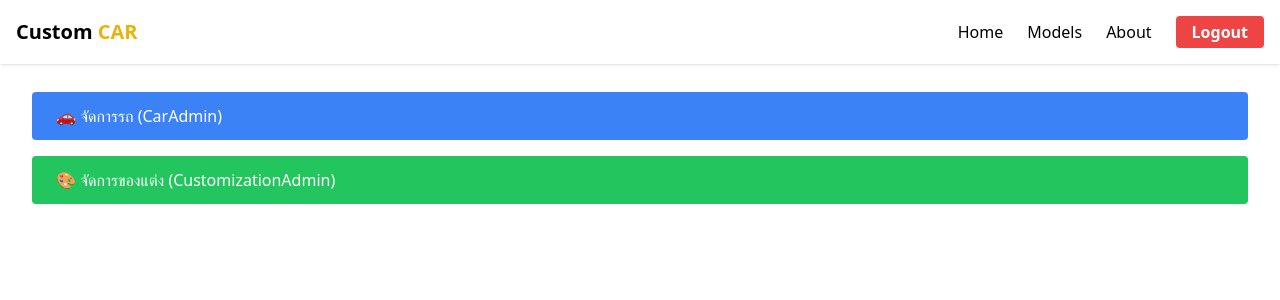
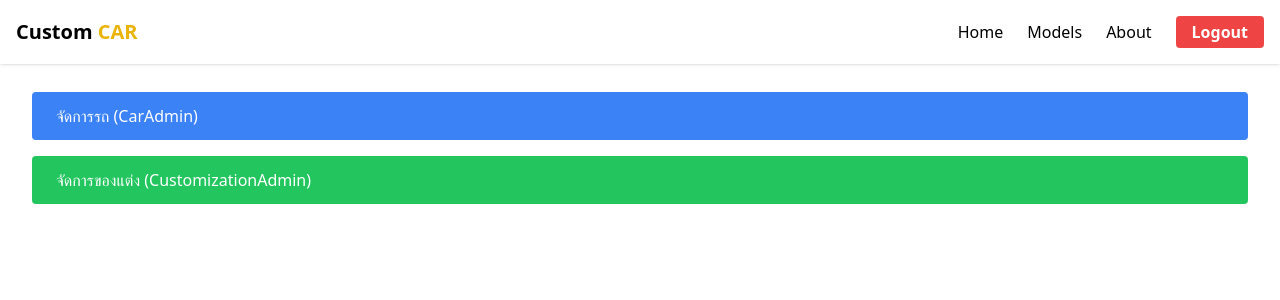
Before and after one commit to Chaisit91/vybas_, a React (Vite) app in the folder proJ/: page /admin in a window 1280 px wide. Shown: the top 300 px of the page. Built offline with nearby package versions, Linux system fonts and the light colour scheme; sample sign-in values are in the browser's storage.

Commit message:
add_update_admin80%

```diff
--- a/proJ/src/pages/Admin.tsx
+++ b/proJ/src/pages/Admin.tsx
@@ -10,14 +10,14 @@ export default function Admin() {
           to="/admin/cars"
           className="bg-blue-500 text-white px-6 py-3 rounded hover:bg-blue-600 transition"
         >
-          🚗 จัดการรถ (CarAdmin)
+           จัดการรถ (CarAdmin)
         </Link>
 
         <Link
           to="/admin/customizations"
           className="bg-green-500 text-white px-6 py-3 rounded hover:bg-green-600 transition"
         >
-          🎨 จัดการของแต่ง (CustomizationAdmin)
+           จัดการของแต่ง (CustomizationAdmin)
         </Link>
       </div>
     </div>
```
